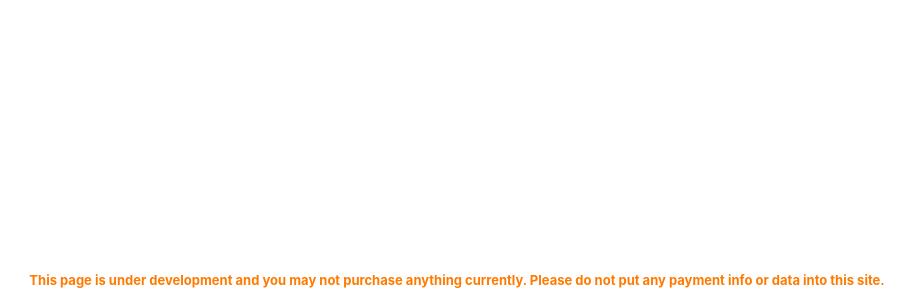
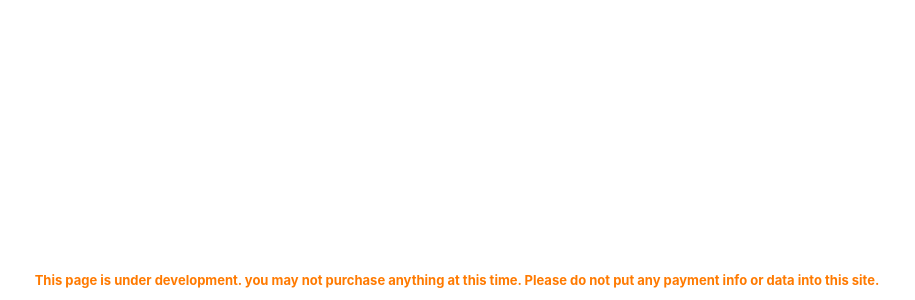
Before and after one commit to newyisthebest-maker/OFFspeed, a plain HTML site: page index.html in a window 1280 px wide. Shown: the part 500-800 px from the top of the page, without its empty margins (183-1098 px from the left). Drawn offline with Linux system fonts and the light colour scheme; no server answers.

Commit message:
Update development warning message in index.html

```diff
--- a/index.html
+++ b/index.html
@@ -9,7 +9,7 @@
   <body>
     <div id="app"></div>
 
-    <div class="dev-warning">This page is under development and you may not purchase anything currently. Please do not put any payment info or data into this site.</div>
+    <div class="dev-warning">This page is under development. you may not purchase anything at this time. Please do not put any payment info or data into this site.</div>
     <script src="./app.js"></script>
   <script type="module" src="./firebase.js"></script>
 </body>
```
